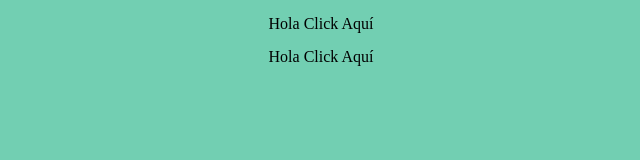
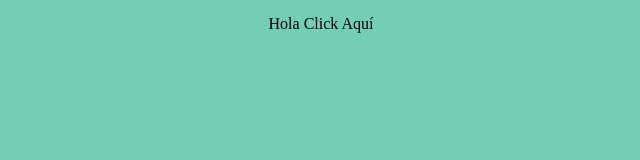
Before and after one commit to linsijiLaGuara/DL-Funciones, a plain HTML site: page pintar.html in a window 1280 px wide. Shown: the whole page, without its empty margins (319-959 px from the left). Drawn offline with Linux system fonts and the light colour scheme.

Commit message:
add: correcccion

```diff
--- a/pintar.html
+++ b/pintar.html
@@ -9,7 +9,6 @@
 <body>
     <div class="ele1" id="ele1" onclick="pintar()">Hola Click Aquí</div>
 
-    <div class="ele1" id="ele1" onclick="pintar()">Hola Click Aquí</div>
 
     <script src="./assets/js/script.js"></script>
 </body>
```
